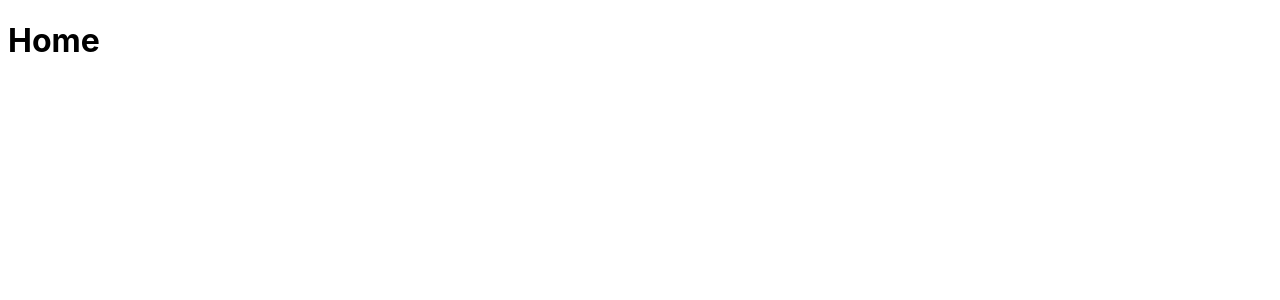
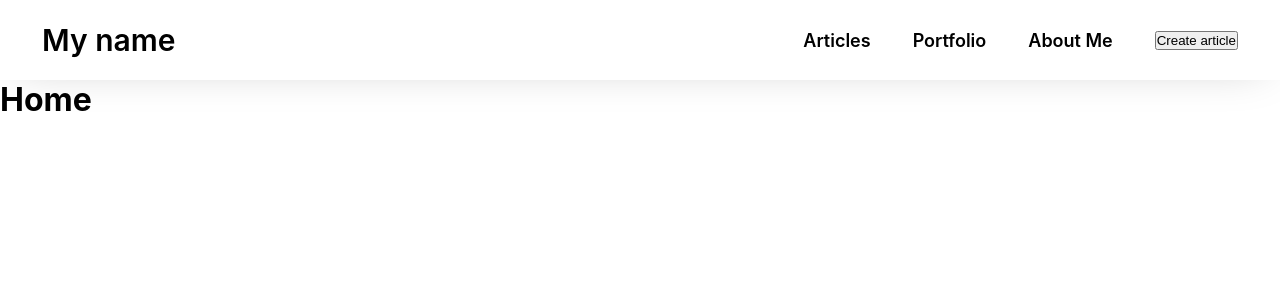
Before and after one commit to Crrayzze/workshop-react-initiation-my-blog-result, a React (Create React App) app: page / in a window 1280 px wide. Shown: the top 300 px of the page. Built offline with nearby package versions, Linux system fonts and the light colour scheme.

Commit message:
navigation through navigation bar

```diff
--- a/src/App.jsx
+++ b/src/App.jsx
@@ -1,9 +1,11 @@
 import './App.css';
 import { Router } from './pages/router';
+import { NavigationBar } from './components/navigationBar/navigationBar';
 
 function App() {
   return (
     <div>
+      <NavigationBar />
       <Router />
     </div>
   );
--- /dev/null
+++ b/src/components/navigationBar/navigationBar.css
@@ -0,0 +1,35 @@
+.navigation-bar {
+  display: flex;
+  flex-direction: row;
+  justify-content: space-between;
+  align-items: center;
+  height: 80px;
+  padding: 0 42px;
+  background-color: #fff;
+  box-shadow: 0px 0px 46px -16px rgba(0, 0, 0, 0.25);
+}
+
+.navigation-website-title {
+  font-style: normal;
+  font-weight: 600;
+  font-size: 30px;
+  cursor: pointer;
+}
+
+.navigation-right {
+  display: flex;
+  flex-direction: row;
+  justify-content: space-between;
+  align-items: center;
+  gap: 42px;
+}
+
+.navigation-element {
+  font-size: 18px;
+  font-weight: 600;
+  cursor: pointer;
+}
+
+.navigation-element:hover {
+  color: #000AFF;
+}
--- /dev/null
+++ b/src/components/navigationBar/navigationBar.jsx
@@ -0,0 +1,44 @@
+import React from "react";
+import "./navigationBar.css";
+import { useLocation, useNavigate } from "react-router-dom";
+
+export const NavigationBar = () => {
+  const location = useLocation();
+  const navigate = useNavigate();
+
+  const handleClick = (destination) => {
+    console.log(destination);
+    if (location.pathname !== destination) {
+      navigate(destination);
+    }
+  };
+
+  return (
+    <nav className="navigation-bar">
+      <div
+        className="navigation-website-title"
+        onClick={() => handleClick("/")}
+      >
+        My name
+      </div>
+      <div className="navigation-right">
+        <div className="navigation-element" onClick={() => handleClick("/")}>
+          Articles
+        </div>
+        <div
+          className="navigation-element"
+          onClick={() => handleClick("/portfolio")}
+        >
+          Portfolio
+        </div>
+        <div
+          className="navigation-element"
+          onClick={() => handleClick("/aboutMe")}
+        >
+          About Me
+        </div>
+        <button>Create article</button>
+      </div>
+    </nav>
+  );
+};
--- a/src/index.css
+++ b/src/index.css
@@ -1,3 +1,9 @@
 body {
   font-family: 'Inter', sans-serif;
 }
+
+* {
+  box-sizing: border-box;
+  padding: 0;
+  margin: 0;
+}
```
